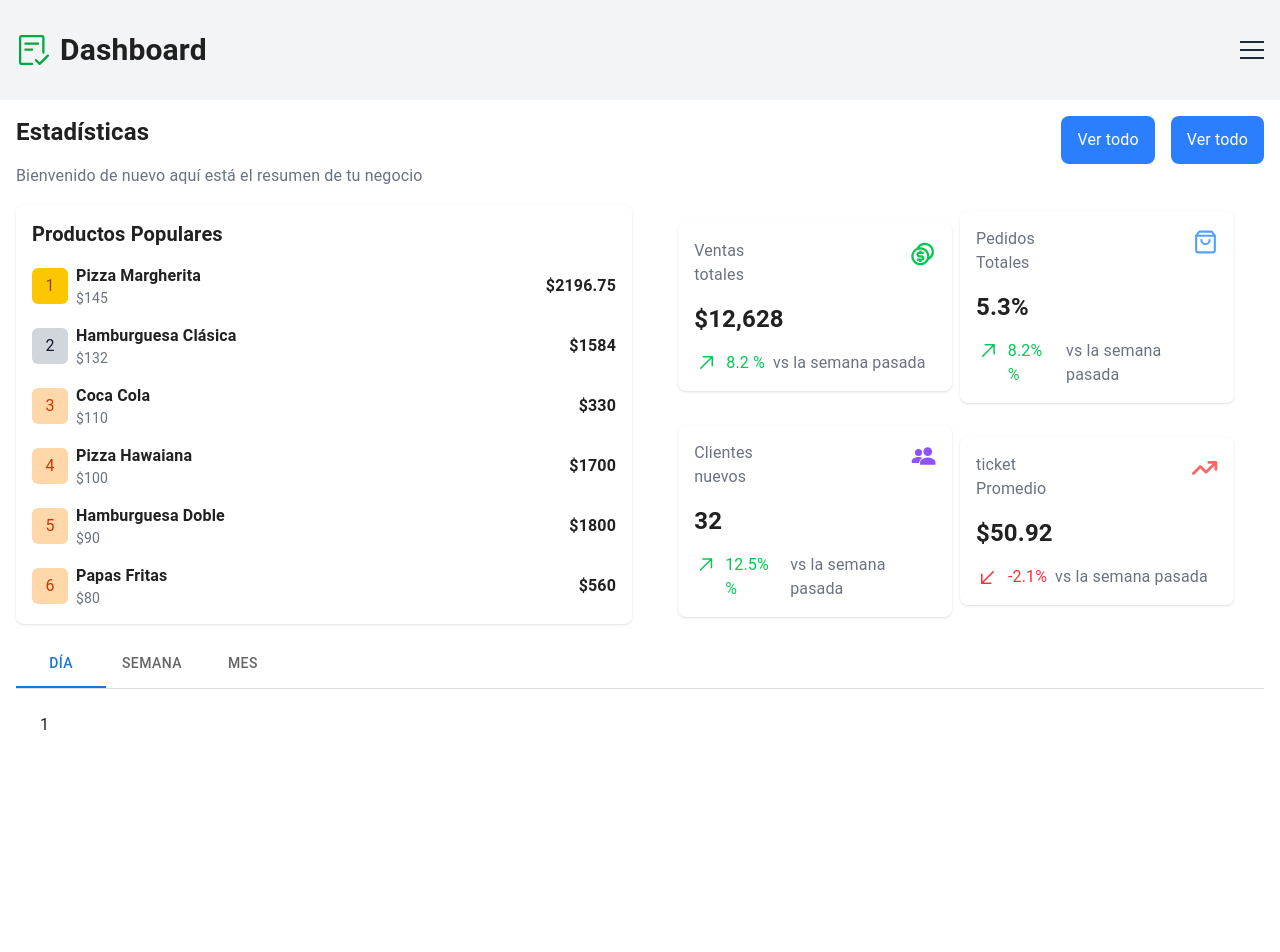
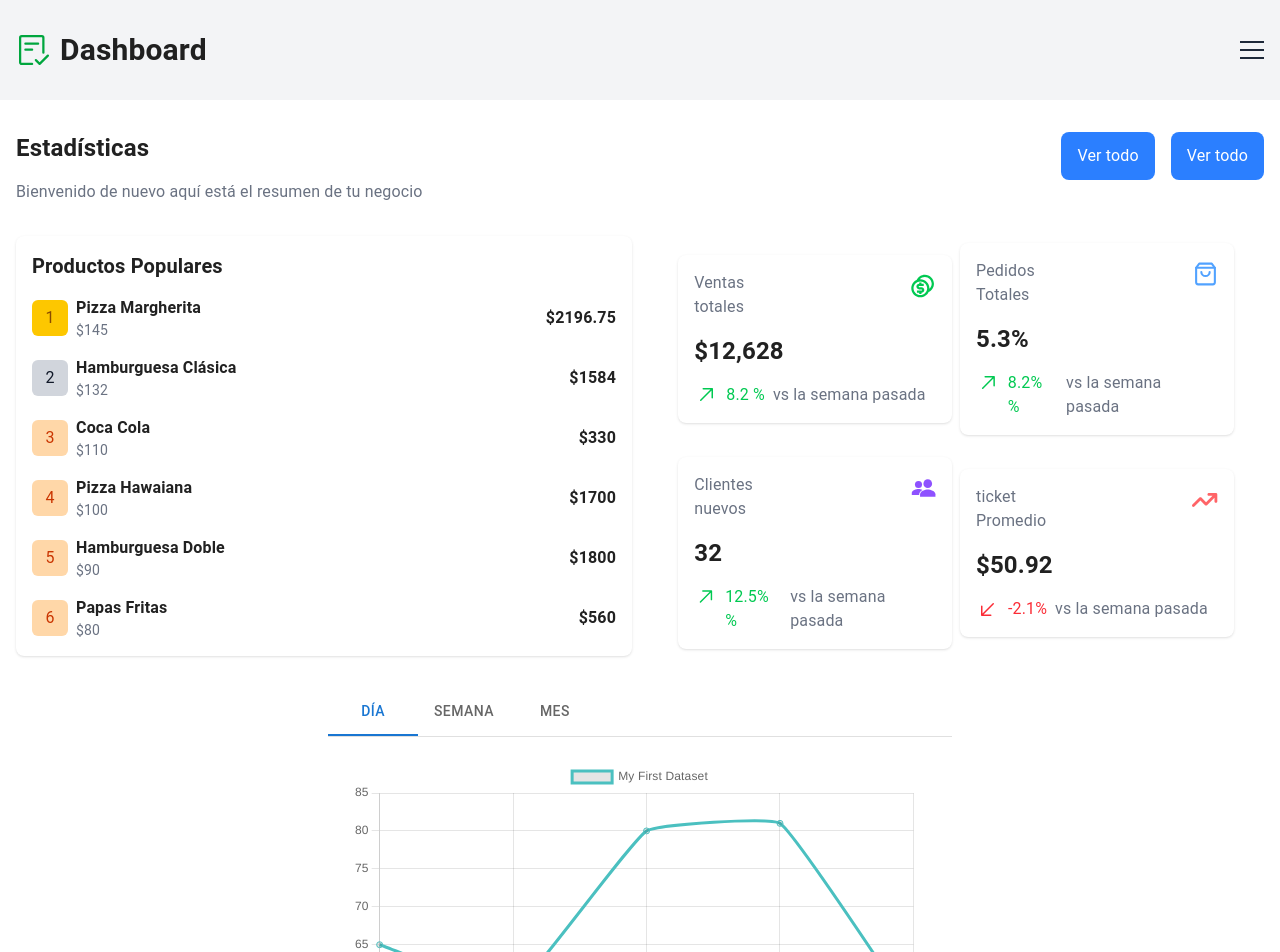
Before and after one commit to wapifoodmx-ctrl/WapifoodFront, a Next.js app: page /dashboard in a window 1280 px wide. Shown: the top 952 px of the page. Before the commit the page ends 800 px from the top, so only its background shows below. Built offline with nearby package versions, Linux system fonts and the light colour scheme.

Commit message:
se revisará nuevamente el gráfico no queda pipipi

```diff
--- a/dashboardComponents/mainContentDasboard.jsx
+++ b/dashboardComponents/mainContentDasboard.jsx
@@ -5,7 +5,7 @@ export default function MainContentDasboard() {
     return (
         <section className="row-start-2 row-end-3 bg-white">
 
-            <div className="mx-4 my-4">
+            <div className="mx-4 my-4 flex flex-col gap-4">
                 <div className="flex gap-4 my-4 flex-col md:justify-between md:flex-row">
                     <div className="flex flex-col gap-4">
                         <h2 className="text-2xl font-bold">
@@ -28,7 +28,7 @@ export default function MainContentDasboard() {
 
                 </div>
 
-                <div className="mt-4 w-full h-auto">
+                <div className="mt-4 w-6/12 h-auto self-center">
                     <Ventas />
 
                 </div>
--- a/dashboardComponents/ventas.jsx
+++ b/dashboardComponents/ventas.jsx
@@ -72,10 +72,11 @@ export default function Ventas() {
             </TabList>
           </Box>
           <TabPanel value="1">
-            1
+            <Line data={data} options={options} /> {/* Aquí se muestra el gráfico */}
           </TabPanel>
           <TabPanel value="2">
             2
+
           </TabPanel>
           <TabPanel value="3">
             3
```
